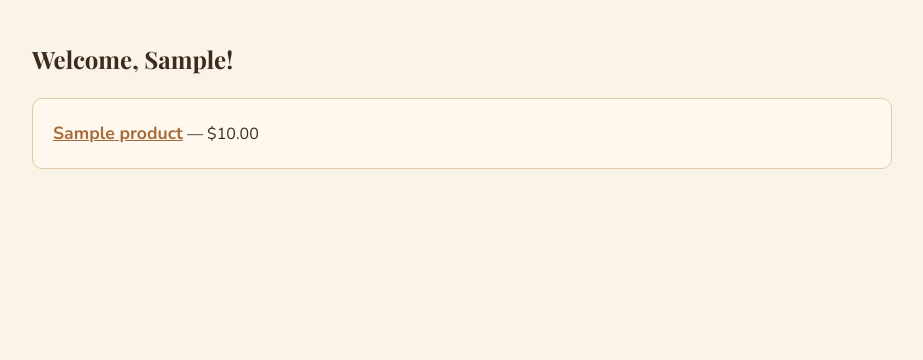
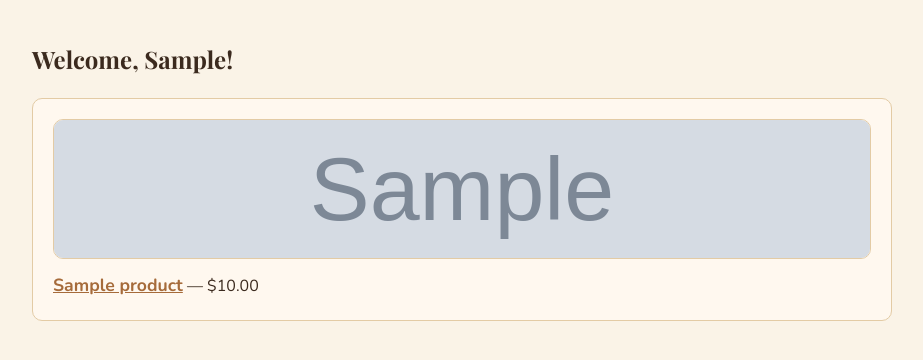
Before and after one commit to chessietrillana/digital-cafe-vibecoded, a Django app: page / in a window 1280 px wide. Shown: the part 137-497 px from the top of the page, without its empty margins (178-1101 px from the left). Run offline with Django 5.2, Linux system fonts and the light colour scheme; a user stored in the database is signed in; tables that the repository leaves empty hold one stand-in row (values such as "Sample post"); grey boxes marked "Sample" are stand-in pictures.

Commit message:
feat: display product images on home and detail pages

```diff
--- a/static/cafe/css/style.css
+++ b/static/cafe/css/style.css
@@ -171,6 +171,45 @@ form[style*="display:inline"] {
     font-size: 1.1rem;
 }
 
+/* Product images */
+
+.product-media-thumb,
+.product-media-large {
+    display: block;
+    width: 100%;
+    border-radius: var(--radius);
+    border: 1px solid var(--color-border);
+    object-fit: cover;
+    background-color: var(--color-surface);
+    margin-bottom: 0.75rem;
+}
+
+.product-media-thumb {
+    height: 140px;
+}
+
+.product-media-large {
+    height: 260px;
+    margin-bottom: 1rem;
+}
+
+.product-image-placeholder {
+    display: flex;
+    flex-direction: column;
+    align-items: center;
+    justify-content: center;
+    gap: 0.35rem;
+    border-style: dashed;
+    color: var(--color-text-muted);
+    font-size: 0.85rem;
+}
+
+.product-image-placeholder svg {
+    width: 32px;
+    height: 32px;
+    stroke: var(--color-caramel);
+}
+
 /* Tables (cart) */
 
 table {
--- a/templates/cafe/home.html
+++ b/templates/cafe/home.html
@@ -9,6 +9,11 @@
 <ul class="product-list">
     {% for product in products %}
     <li class="product-card">
+        {% if product.image %}
+        <img class="product-media-thumb" src="{{ product.image.url }}" alt="{{ product.name }}">
+        {% else %}
+        {% include "cafe/_image_placeholder.html" with media_class="product-media-thumb" %}
+        {% endif %}
         <a href="{% url 'product_detail' product.pk %}">{{ product.name }}</a>
         — ${{ product.price }}
     </li>
--- a/templates/cafe/product_detail.html
+++ b/templates/cafe/product_detail.html
@@ -4,6 +4,11 @@
 
 {% block content %}
 <div class="card">
+    {% if product.image %}
+    <img class="product-media-large" src="{{ product.image.url }}" alt="{{ product.name }}">
+    {% else %}
+    {% include "cafe/_image_placeholder.html" with media_class="product-media-large" %}
+    {% endif %}
     <h2>{{ product.name }}</h2>
     <p>{{ product.description }}</p>
     <p>Price: ${{ product.price }}</p>
```
Also changed, not shown: templates/cafe/_image_placeholder.html (added, +9 -0 lines).
